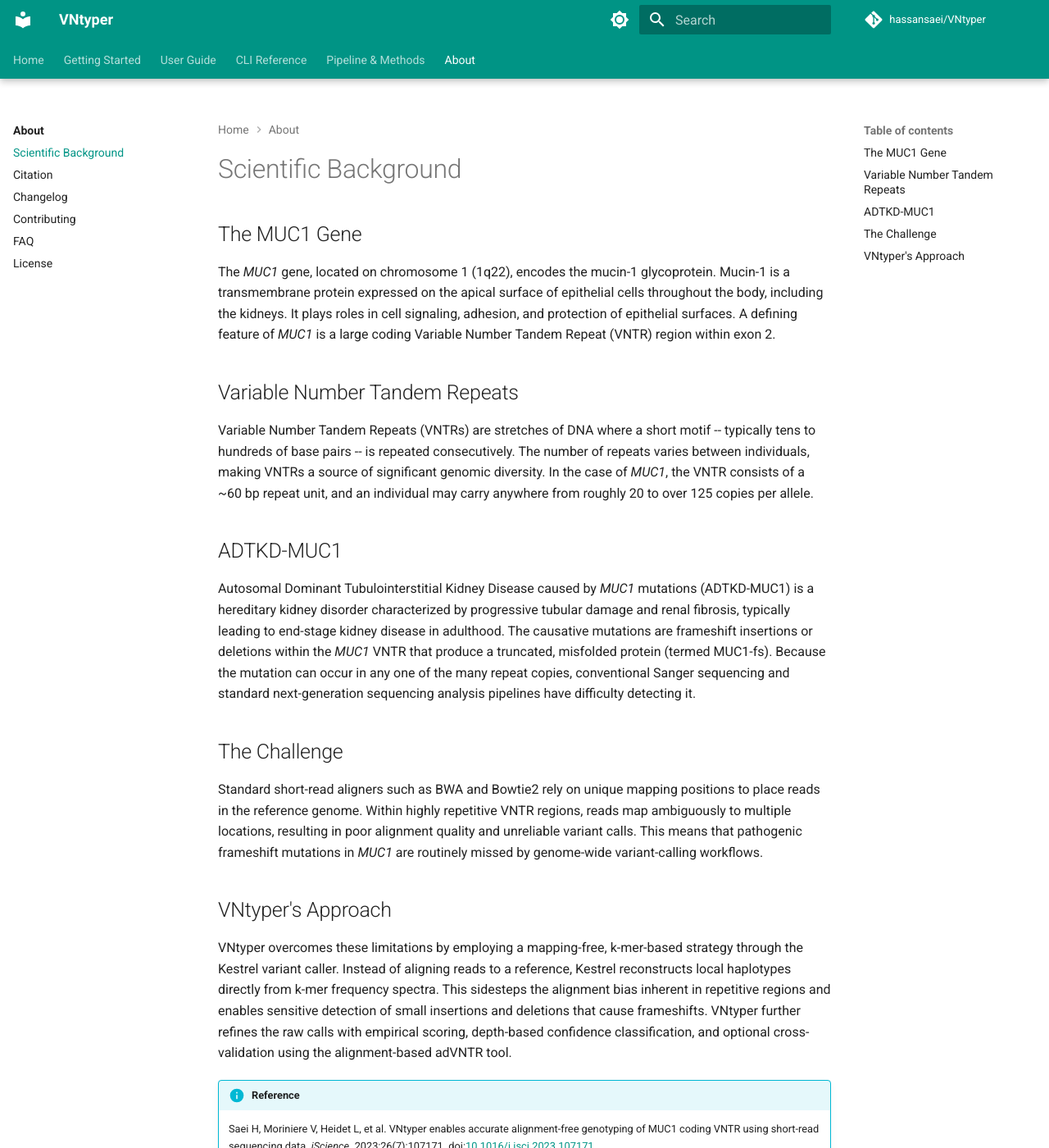
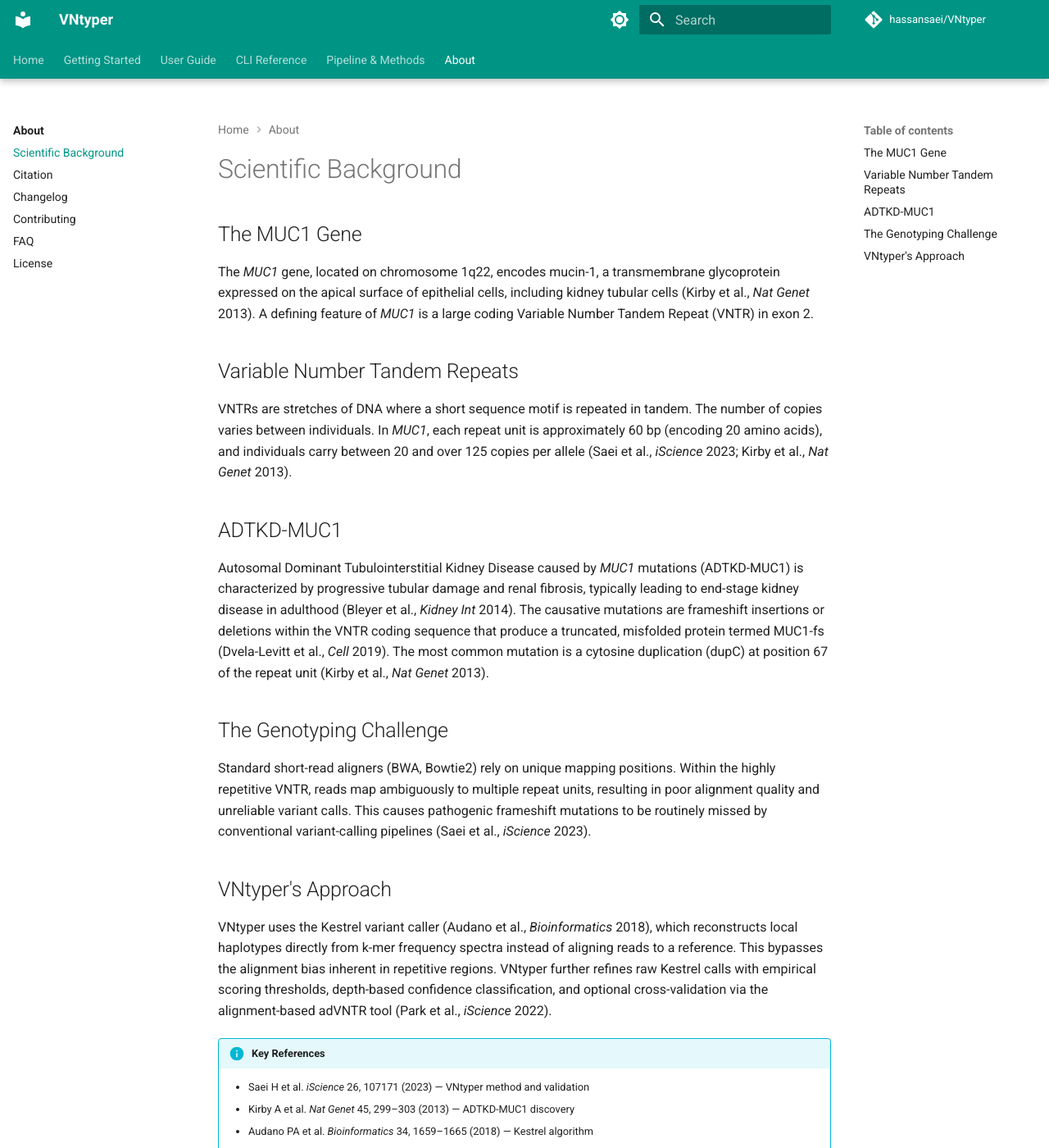
Before and after one commit to hassansaei/VNtyper, an MkDocs documentation site: the page built from docs/about/scientific-background.md, in a window 1280 px wide and 1400 px high. Shown: the whole window at 82% size. Built offline with MkDocs 1.6.1 and Material for MkDocs 9.7.7, drawn with Linux system fonts in a browser that asks for light colours; comment, search, counter and statistics services are not loaded; some of the changed text lies outside the part shown.

Commit message:
docs: fix scientific accuracy issues found in deep review
Critical fixes:
- Kestrel does NOT use de Bruijn graphs — it uses ordered k-mer
  frequency spectra with active region detection and haplotype
  reconstruction via modified Smith-Waterman alignment
- Fix motif mapping direction: POS < 60 maps to the RIGHT motif
  name from the LeftMotif-RightMotif pair, not the left
- Fix MUC1 region coordinates in input-processing.md to match
  config.json (BAM extraction vs VNTR core regions)
- Document SHARK hg19-only limitation (hardcoded reference)
- Fix step count: nine-step postprocessing, not eight

Scientific improvements:
- Add inline citations to scientific-background.md (Kirby 2013,
  Dvela-Levitt 2019, Bleyer 2014, Audano 2018, Park 2022)
- Fix High_Precision* threshold: >= 100 not > 100
- Clarify Low_Precision as catch-all for marginal evidence
- Note that SHARK still performs alignment after filtering
- Document BAM extraction vs VNTR core region distinction

```diff
--- a/docs/about/scientific-background.md
+++ b/docs/about/scientific-background.md
@@ -2,23 +2,27 @@
 
 ## The MUC1 Gene
 
-The *MUC1* gene, located on chromosome 1 (1q22), encodes the mucin-1 glycoprotein. Mucin-1 is a transmembrane protein expressed on the apical surface of epithelial cells throughout the body, including the kidneys. It plays roles in cell signaling, adhesion, and protection of epithelial surfaces. A defining feature of *MUC1* is a large coding Variable Number Tandem Repeat (VNTR) region within exon 2.
+The *MUC1* gene, located on chromosome 1q22, encodes mucin-1, a transmembrane glycoprotein expressed on the apical surface of epithelial cells, including kidney tubular cells (Kirby et al., *Nat Genet* 2013). A defining feature of *MUC1* is a large coding Variable Number Tandem Repeat (VNTR) in exon 2.
 
 ## Variable Number Tandem Repeats
 
-Variable Number Tandem Repeats (VNTRs) are stretches of DNA where a short motif -- typically tens to hundreds of base pairs -- is repeated consecutively. The number of repeats varies between individuals, making VNTRs a source of significant genomic diversity. In the case of *MUC1*, the VNTR consists of a ~60 bp repeat unit, and an individual may carry anywhere from roughly 20 to over 125 copies per allele.
+VNTRs are stretches of DNA where a short sequence motif is repeated in tandem. The number of copies varies between individuals. In *MUC1*, each repeat unit is approximately 60 bp (encoding 20 amino acids), and individuals carry between 20 and over 125 copies per allele (Saei et al., *iScience* 2023; Kirby et al., *Nat Genet* 2013).
 
 ## ADTKD-MUC1
 
-Autosomal Dominant Tubulointerstitial Kidney Disease caused by *MUC1* mutations (ADTKD-MUC1) is a hereditary kidney disorder characterized by progressive tubular damage and renal fibrosis, typically leading to end-stage kidney disease in adulthood. The causative mutations are frameshift insertions or deletions within the *MUC1* VNTR that produce a truncated, misfolded protein (termed MUC1-fs). Because the mutation can occur in any one of the many repeat copies, conventional Sanger sequencing and standard next-generation sequencing analysis pipelines have difficulty detecting it.
+Autosomal Dominant Tubulointerstitial Kidney Disease caused by *MUC1* mutations (ADTKD-MUC1) is characterized by progressive tubular damage and renal fibrosis, typically leading to end-stage kidney disease in adulthood (Bleyer et al., *Kidney Int* 2014). The causative mutations are frameshift insertions or deletions within the VNTR coding sequence that produce a truncated, misfolded protein termed MUC1-fs (Dvela-Levitt et al., *Cell* 2019). The most common mutation is a cytosine duplication (dupC) at position 67 of the repeat unit (Kirby et al., *Nat Genet* 2013).
 
-## The Challenge
+## The Genotyping Challenge
 
-Standard short-read aligners such as BWA and Bowtie2 rely on unique mapping positions to place reads in the reference genome. Within highly repetitive VNTR regions, reads map ambiguously to multiple locations, resulting in poor alignment quality and unreliable variant calls. This means that pathogenic frameshift mutations in *MUC1* are routinely missed by genome-wide variant-calling workflows.
+Standard short-read aligners (BWA, Bowtie2) rely on unique mapping positions. Within the highly repetitive VNTR, reads map ambiguously to multiple repeat units, resulting in poor alignment quality and unreliable variant calls. This causes pathogenic frameshift mutations to be routinely missed by conventional variant-calling pipelines (Saei et al., *iScience* 2023).
 
 ## VNtyper's Approach
 
-VNtyper overcomes these limitations by employing a mapping-free, k-mer-based strategy through the Kestrel variant caller. Instead of aligning reads to a reference, Kestrel reconstructs local haplotypes directly from k-mer frequency spectra. This sidesteps the alignment bias inherent in repetitive regions and enables sensitive detection of small insertions and deletions that cause frameshifts. VNtyper further refines the raw calls with empirical scoring, depth-based confidence classification, and optional cross-validation using the alignment-based adVNTR tool.
+VNtyper uses the Kestrel variant caller (Audano et al., *Bioinformatics* 2018), which reconstructs local haplotypes directly from k-mer frequency spectra instead of aligning reads to a reference. This bypasses the alignment bias inherent in repetitive regions. VNtyper further refines raw Kestrel calls with empirical scoring thresholds, depth-based confidence classification, and optional cross-validation via the alignment-based adVNTR tool (Park et al., *iScience* 2022).
 
-!!! info "Reference"
-    Saei H, Moriniere V, Heidet L, et al. VNtyper enables accurate alignment-free genotyping of MUC1 coding VNTR using short-read sequencing data. *iScience*. 2023;26(7):107171. doi:[10.1016/j.isci.2023.107171](https://doi.org/10.1016/j.isci.2023.107171)
+!!! info "Key References"
+    - Saei H et al. *iScience* 26, 107171 (2023) — VNtyper method and validation
+    - Kirby A et al. *Nat Genet* 45, 299–303 (2013) — ADTKD-MUC1 discovery
+    - Audano PA et al. *Bioinformatics* 34, 1659–1665 (2018) — Kestrel algorithm
+    - Park J et al. *iScience* 25, 104785 (2022) — code-adVNTR
+    - Dvela-Levitt M et al. *Cell* 179, 1222–1233 (2019) — MUC1-fs disease mechanism
```
Also changed, not shown: docs/pipeline/index.md (+1 -1 lines), docs/pipeline/input-processing.md (+8 -6 lines), docs/pipeline/kestrel.md (+3 -3 lines), docs/pipeline/optional-modules.md (+2 -0 lines), docs/user-guide/output-files.md (+3 -3 lines).
